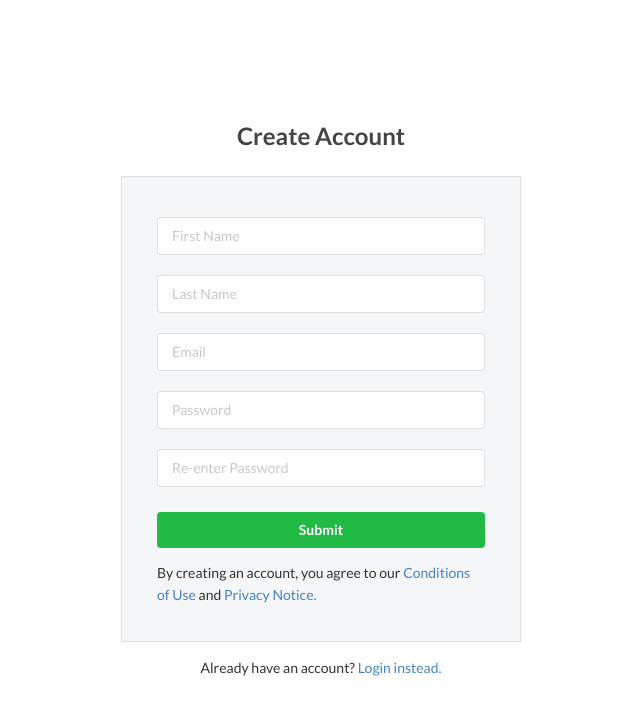
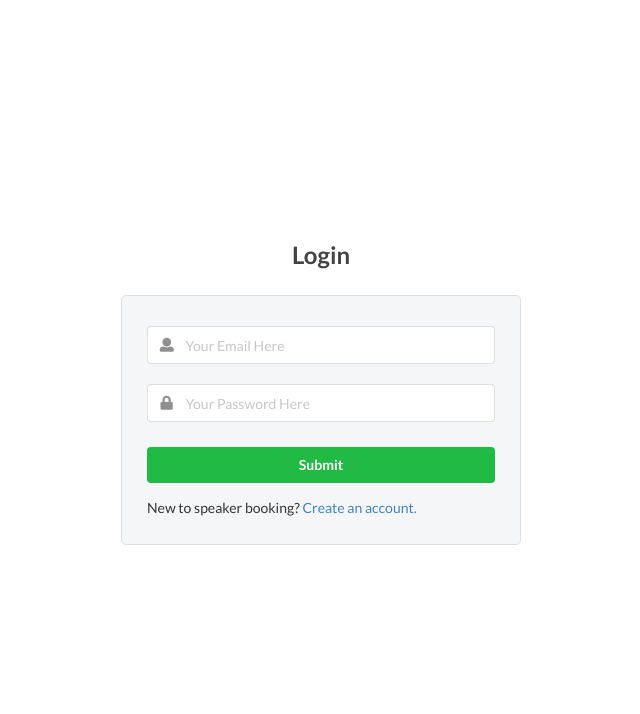
Before and after one commit to sameer-ingavale/speaker-booking-app, a React (Create React App) app in the folder client/: page /login in a window 1280 px wide. Before the commit this address led to /create-account. Shown: the top 714 px of the page, without its empty margins (319-959 px from the left). Built offline with nearby package versions, Linux system fonts and the light colour scheme.

Commit message:
added login form

```diff
--- a/client/src/App.js
+++ b/client/src/App.js
@@ -1,5 +1,5 @@
 import React, { Component } from "react";
-import { BrowserRouter, Route, Redirect } from "react-router-dom";
+import { BrowserRouter, Route, Redirect, Switch } from "react-router-dom";
 
 import CreateAccount from "./pages/Auth/CreateAccount";
 import Login from "./pages/Auth/Login";
@@ -8,9 +8,11 @@ class App extends Component {
   render() {
     return (
       <BrowserRouter>
-        <Redirect from="/" to="/create-account"></Redirect>
-        <Route path="/create-account" component={CreateAccount}></Route>
-        <Route path="/login" component={Login}></Route>
+        <Switch>
+          <Redirect from="/" to="/create-account" exact></Redirect>
+          <Route path="/create-account" component={CreateAccount}></Route>
+          <Route path="/login" component={Login}></Route>
+        </Switch>
       </BrowserRouter>
     );
   }
--- a/client/src/pages/Auth/CreateAccount.css
+++ b/client/src/pages/Auth/CreateAccount.css
@@ -12,8 +12,9 @@
   align-items: flex-start;
   flex-direction: column;
   background-color: #f4f6f8;
-  padding: 35px 35px 20px 35px;
+  padding: 25px 25px 10px 25px;
   border: 1px solid #dededf;
+  border-radius: 5px;
   width: 35vw;
   min-width: 300px !important;
   max-width: 400px !important;
@@ -21,7 +22,7 @@
   margin-top: 10px;
 }
 
-input {
+.signupInput {
   margin-bottom: 15px !important;
   margin-top: 5px !important;
   width: 100%;
--- a/client/src/pages/Auth/CreateAccount.js
+++ b/client/src/pages/Auth/CreateAccount.js
@@ -1,6 +1,6 @@
 import React, { Component } from "react";
 import { Link } from "react-router-dom";
-import "./CreateAccount.css";
+import "./createAccount.css";
 
 export default class CreateAccount extends Component {
   constructor(props) {
@@ -56,38 +56,43 @@ export default class CreateAccount extends Component {
         <h2>Create Account</h2>
         <form className="ui form" onSubmit={this.handleSubmit}>
           <input
+            className="signupInput"
             type="text"
             required
-            placeholder="First Name"
+            placeholder="Your First Name Here"
             name="firstName"
             onChange={this.handleChange}
             value={this.state.firstName}
           />
           <input
+            className="signupInput"
             type="text"
             required
-            placeholder="Last Name"
+            placeholder="Your Last Name Here"
             name="lastName"
             onChange={this.handleChange}
             value={this.state.lastName}
           />
           <input
+            className="signupInput"
             type="text"
             required
-            placeholder="Email"
+            placeholder="Your Email Here"
             name="email"
             onChange={this.handleChange}
             value={this.state.email}
           />
           <input
+            className="signupInput"
             type="password"
             required
-            placeholder="Password"
+            placeholder="New Password"
             name="password"
             onChange={this.handleChange}
             value={this.state.password}
           />
           <input
+            className="signupInput"
             type="password"
             required
             placeholder="Re-enter Password"
--- a/client/src/pages/Auth/Login.js
+++ b/client/src/pages/Auth/Login.js
@@ -1,11 +1,86 @@
 import React, { Component } from "react";
+import { Link } from "react-router-dom";
+import "./login.css";
 
 export default class Login extends Component {
+  constructor(props) {
+    super(props);
+
+    this.state = {
+      email: "",
+      password: ""
+    };
+  }
+
+  handleChange = (event) => {
+    const { name, value } = event.target;
+
+    this.setState({ [name]: value });
+  };
+
+  handleSubmit = async (event) => {
+    event.preventDefault();
+    const { email, password } = this.state;
+
+    const requestBody = {
+      query: `
+      query {
+        login(email:"${email}", password:"${password}") {
+          userId
+          token
+          tokenExpiration
+        }
+      }
+      `
+    };
+
+    const loginResponse = await fetch("http://localhost:8000/graphql", {
+      method: "POST",
+      body: JSON.stringify(requestBody),
+      headers: {
+        "Content-Type": "application/json"
+      }
+    });
+
+    const userData = await loginResponse.json();
+
+    console.log(userData);
+  };
+
   render() {
     return (
-      <div>
-        <form>
-          <h1>The Login Page</h1>
+      <div className="formWrapper">
+        <h2>Login</h2>
+        <form className="ui form" onSubmit={this.handleSubmit}>
+          <div className="ui left icon input loginInput">
+            <input
+              type="text"
+              required
+              placeholder="Your Email Here"
+              name="email"
+              value={this.state.email}
+              onChange={this.handleChange}
+            />
+            <i className="user icon" />
+          </div>
+          <div className="ui left icon input loginInput">
+            <input
+              type="password"
+              required
+              placeholder="Your Password Here"
+              name="password"
+              value={this.state.password}
+              onChange={this.handleChange}
+            />
+            <i className="lock icon" />
+          </div>
+          <button className="ui green button" type="submit">
+            Submit
+          </button>
+          <p>
+            New to speaker booking?{" "}
+            <Link to="/create-account"> Create an account.</Link>{" "}
+          </p>
         </form>
       </div>
     );
--- /dev/null
+++ b/client/src/pages/Auth/login.css
@@ -0,0 +1,5 @@
+.loginInput {
+  margin-bottom: 15px !important;
+  margin-top: 5px !important;
+  width: 100%;
+}
```
